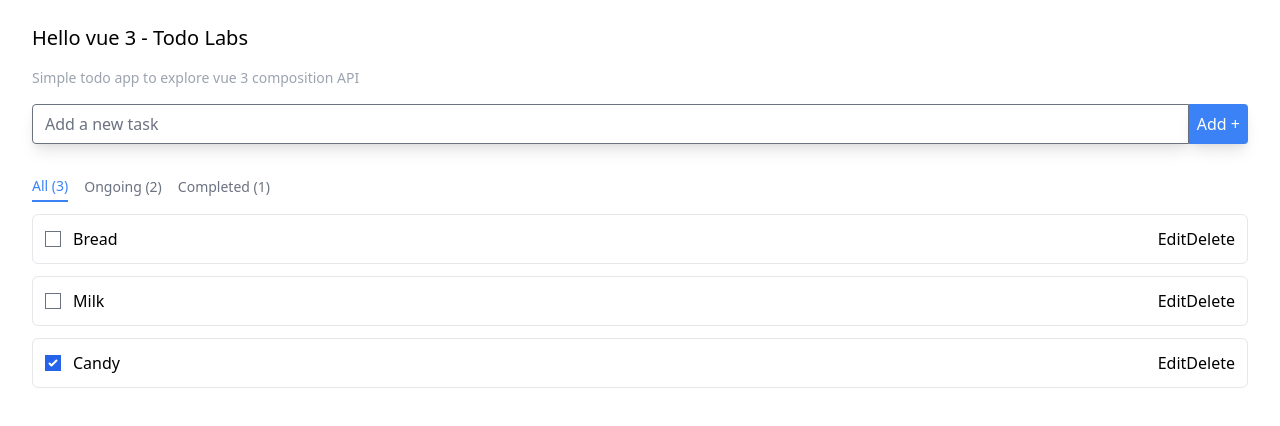
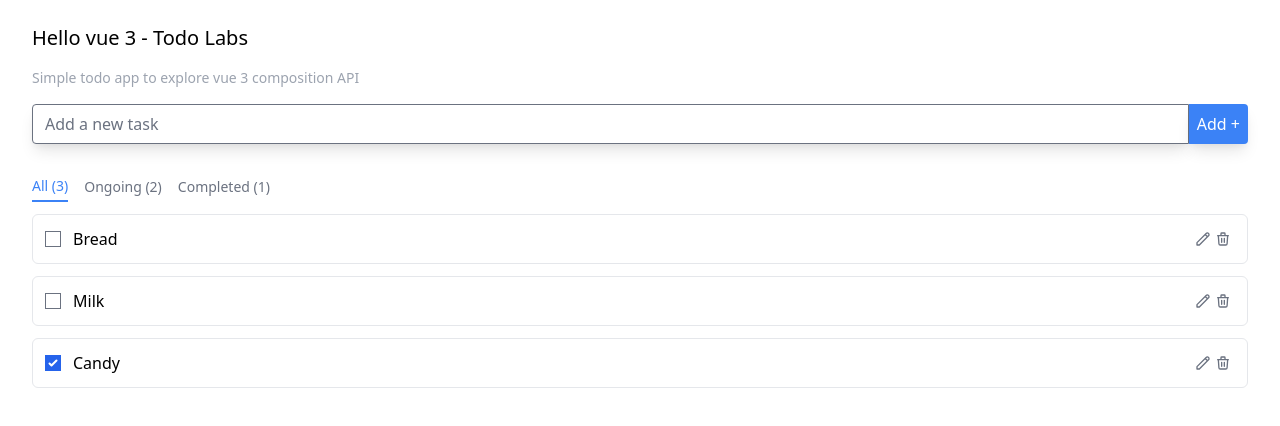
Before and after one commit to cristian1201/vue-todo-app, a Vue app: page / in a window 1280 px wide. Shown: the top 426 px of the page. Built offline with nearby package versions, Linux system fonts and the light colour scheme.

Commit message:
refactor: improve edit feature

```diff
--- a/src/App.vue
+++ b/src/App.vue
@@ -92,9 +92,24 @@
             {{ taskItem.label }}
           </span>
         </div>
-        <div>
-          <button @click="toggleEdit(taskItem.id)">Edit</button>
-          <button @click="deleteTask(taskItem.id)">Delete</button>
+        <div class="flex items-center">
+          <button
+            v-if="!taskItem.edit"
+            class="text-gray-500 mr-1"
+            @click="toggleEdit(taskItem.id)"
+          >
+            <IconPencil></IconPencil>
+          </button>
+          <button
+            v-else
+            class="text-white bg-green-500 rounded-full mr-1"
+            @click="confirmEdit(taskItem.id)"
+          >
+            <IconCheck></IconCheck>
+          </button>
+          <button class="text-gray-500 mr-1" @click="deleteTask(taskItem.id)">
+            <IconTrash />
+          </button>
         </div>
       </li>
     </ul>
@@ -104,8 +119,16 @@
 <script>
 import { ref, onBeforeUpdate, reactive, toRefs, computed, nextTick } from 'vue';
 import { v4 as uuid } from 'uuid';
+import IconPencil from './components/IconPencil.vue';
+import IconTrash from './components/IconTrash.vue';
+import IconCheck from './components/IconCheck.vue';
 export default {
   name: 'App',
+  components: {
+    IconPencil,
+    IconTrash,
+    IconCheck,
+  },
   setup() {
     // Basic state
     const state = reactive({
@@ -160,7 +183,7 @@ export default {
 
     const toggleEdit = async (taskId) => {
       const taskToEdit = state.taskList[findIndexTaskById(taskId)];
-      taskToEdit.edit = !taskToEdit.edit;
+      taskToEdit.edit = true;
       await nextTick();
       editTasks.value[findIndexTaskById(taskId)].focus();
     };
--- /dev/null
+++ b/src/components/IconCheck.vue
@@ -0,0 +1,24 @@
+<template>
+  <svg
+    xmlns="http://www.w3.org/2000/svg"
+    fill="none"
+    viewBox="0 0 24 24"
+    stroke="currentColor"
+    width="16"
+  >
+    <path
+      stroke-linecap="round"
+      stroke-linejoin="round"
+      stroke-width="2"
+      d="M5 13l4 4L19 7"
+    />
+  </svg>
+</template>
+
+<script>
+export default {
+  name: 'IconCheck',
+};
+</script>
+
+<style lang="scss" scoped></style>
--- /dev/null
+++ b/src/components/IconPencil.vue
@@ -0,0 +1,24 @@
+<template>
+  <svg
+    xmlns="http://www.w3.org/2000/svg"
+    fill="none"
+    viewBox="0 0 24 24"
+    stroke="currentColor"
+    width="16"
+  >
+    <path
+      stroke-linecap="round"
+      stroke-linejoin="round"
+      stroke-width="2"
+      d="M15.232 5.232l3.536 3.536m-2.036-5.036a2.5 2.5 0 113.536 3.536L6.5 21.036H3v-3.572L16.732 3.732z"
+    />
+  </svg>
+</template>
+
+<script>
+export default {
+  name: 'IconPencil',
+};
+</script>
+
+<style lang="scss" scoped></style>
--- /dev/null
+++ b/src/components/IconTrash.vue
@@ -0,0 +1,24 @@
+<template>
+  <svg
+    xmlns="http://www.w3.org/2000/svg"
+    fill="none"
+    viewBox="0 0 24 24"
+    stroke="currentColor"
+    width="16"
+  >
+    <path
+      stroke-linecap="round"
+      stroke-linejoin="round"
+      stroke-width="2"
+      d="M19 7l-.867 12.142A2 2 0 0116.138 21H7.862a2 2 0 01-1.995-1.858L5 7m5 4v6m4-6v6m1-10V4a1 1 0 00-1-1h-4a1 1 0 00-1 1v3M4 7h16"
+    />
+  </svg>
+</template>
+
+<script>
+export default {
+  name: 'IconTrash',
+};
+</script>
+
+<style lang="scss" scoped></style>
```
